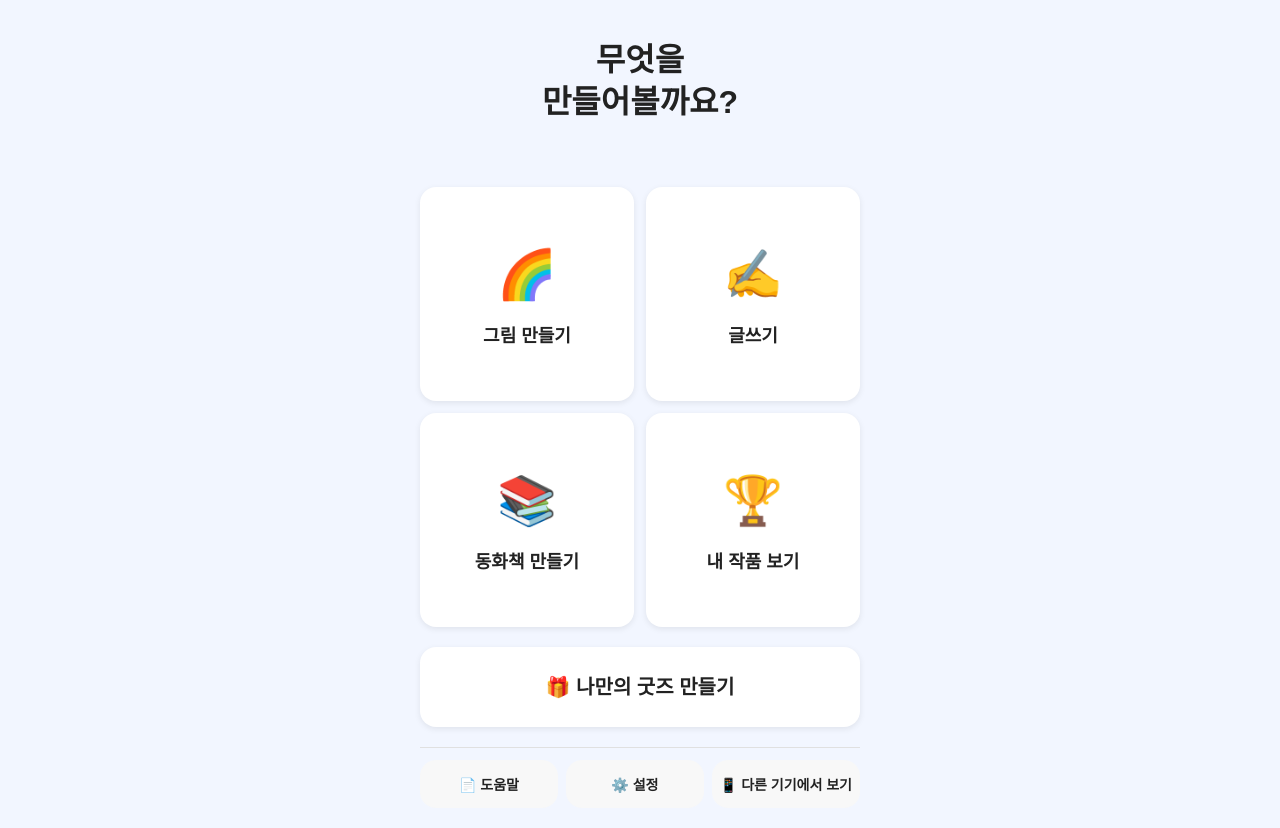
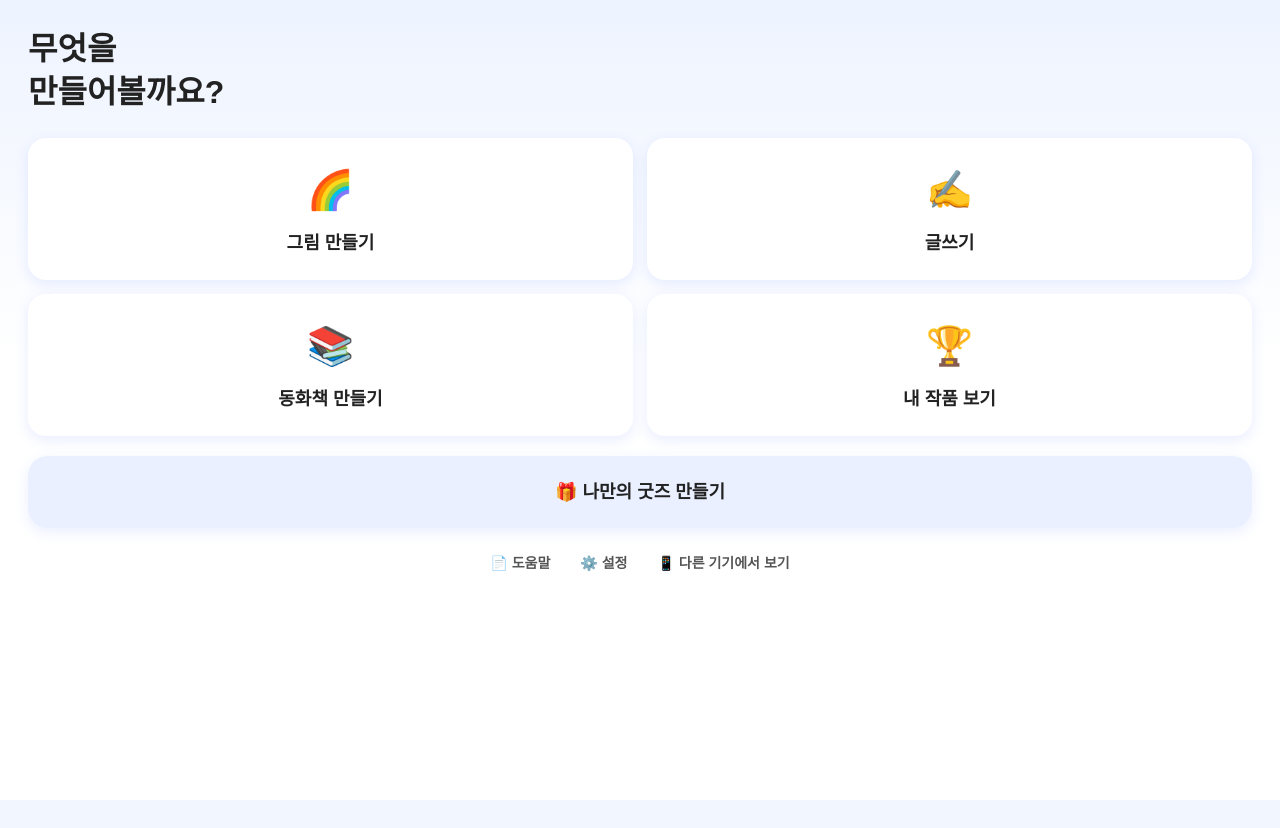
Before and after one commit to sunsudun25-cloud/hidi-story-maker, a React (Vite) app: page /home-new in a window 1280 px wide. After the commit the page ends 800 px from the top, so only its background shows below. Built offline with nearby package versions, Linux system fonts and the light colour scheme.

Commit message:
Refine HomeNew CSS with gradient background and polished design

```diff
--- a/src/pages/HomeNew.css
+++ b/src/pages/HomeNew.css
@@ -1,148 +1,91 @@
-/* HomeNew 페이지 전용 스타일 */
-
 .home-wrap {
-  padding: 20px;
-  max-width: 480px;
-  margin: 0 auto;
+  padding: 28px;
   min-height: 100vh;
-  display: flex;
-  flex-direction: column;
-  gap: 20px;
-}
-
-/* 상단 환영 영역 */
-.welcome-box {
-  text-align: center;
-  padding: 20px;
+  background: linear-gradient(180deg, #edf3ff 0%, #ffffff 45%);
+  font-family: 'Pretendard', sans-serif;
 }
 
 .welcome-box h1 {
   font-size: 32px;
   font-weight: 700;
-  color: var(--text);
-  line-height: 1.3;
+  line-height: 1.35;
+  margin-bottom: 24px;
+  text-align: left;
+  color: #222;
 }
 
-/* 2x2 그리드 메뉴 */
+/* 2x2 메뉴 그리드 */
 .grid-menu {
   display: grid;
-  grid-template-columns: repeat(2, 1fr);
-  gap: 12px;
+  grid-template-columns: 1fr 1fr;
+  gap: 14px;
+  margin-bottom: 20px;
 }
 
 .menu-tile {
-  aspect-ratio: 1;
-  background: var(--card-bg);
-  border-radius: var(--radius);
-  box-shadow: var(--shadow-sm);
-  display: flex;
-  flex-direction: column;
-  align-items: center;
-  justify-content: center;
-  gap: 8px;
+  background: #ffffff;
+  border-radius: 18px;
+  padding: 22px;
+  box-shadow: 0 4px 14px rgba(62, 108, 255, 0.12);
+  text-align: center;
   cursor: pointer;
-  transition: all 0.2s ease;
+  transition: 0.2s;
 }
 
 .menu-tile:hover {
-  box-shadow: var(--shadow-md);
-  transform: translateY(-2px);
-}
-
-.menu-tile:active {
-  transform: scale(0.98);
+  transform: translateY(-4px);
 }
 
 .menu-tile .emoji {
-  font-size: 48px;
+  font-size: 38px;
+  margin-bottom: 8px;
+  display: block;
 }
 
 .menu-tile .label {
   font-size: 18px;
   font-weight: 600;
-  color: var(--text);
-  text-align: center;
+  color: #222;
+  display: block;
 }
 
-/* 하단 큰 타일 */
+/* 하단 큰 카드 */
 .big-tile {
-  width: 100%;
-  padding: 24px;
-  background: var(--card-bg);
-  border-radius: var(--radius);
-  box-shadow: var(--shadow-sm);
-  font-size: 20px;
+  background: #eaf0ff;
+  border-radius: 20px;
+  padding: 22px;
+  margin: 18px 0;
+  font-size: 18px;
   font-weight: 600;
-  color: var(--text);
   text-align: center;
+  box-shadow: 0 4px 14px rgba(80, 120, 255, 0.12);
   cursor: pointer;
-  transition: all 0.2s ease;
+  transition: 0.2s;
 }
 
 .big-tile:hover {
-  box-shadow: var(--shadow-md);
-  transform: translateY(-2px);
+  transform: translateY(-4px);
 }
 
-.big-tile:active {
-  transform: scale(0.98);
-}
-
-/* 하단 작은 메뉴 */
+/* 하단 작은 버튼 모음 */
 .footer-menu {
   display: flex;
-  gap: 8px;
-  padding-top: 12px;
-  border-top: 1px solid #e0e0e0;
+  justify-content: center;
+  gap: 14px;
+  flex-wrap: wrap;
+  margin-top: 16px;
 }
 
 .footer-menu button {
-  flex: 1;
-  padding: 14px 8px;
+  background: none;
+  border: none;
   font-size: 14px;
-  background: var(--secondary);
-  border: none;
-  border-radius: var(--radius);
-  color: var(--text);
+  color: #555;
+  padding: 6px 8px;
   cursor: pointer;
-  transition: background 0.2s ease;
-  white-space: nowrap;
+  transition: color 0.2s;
 }
 
 .footer-menu button:hover {
-  background: #e0e0e0;
+  color: #222;
 }
-
-.footer-menu button:active {
-  transform: scale(0.98);
-}
-
-/* 반응형 */
-@media (max-width: 480px) {
-  .home-wrap {
-    padding: 16px;
-    gap: 16px;
-  }
-
-  .welcome-box h1 {
-    font-size: 28px;
-  }
-
-  .menu-tile .emoji {
-    font-size: 40px;
-  }
-
-  .menu-tile .label {
-    font-size: 16px;
-  }
-
-  .big-tile {
-    font-size: 18px;
-    padding: 20px;
-  }
-
-  .footer-menu button {
-    font-size: 12px;
-    padding: 12px 6px;
-  }
-}
```
